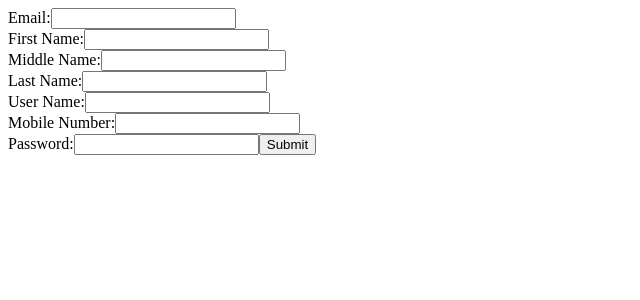
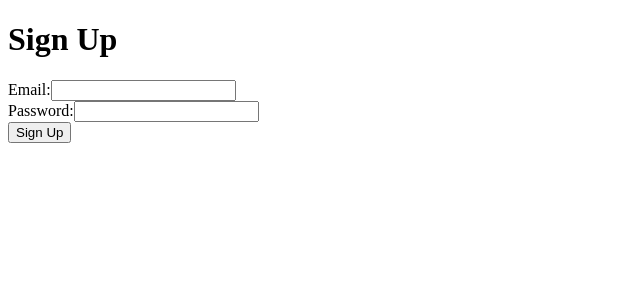
Before and after one commit to BrewerNet/bmac-app, a Next.js app: page /signup in a window 1280 px wide. Shown: the top 300 px of the page, without its empty margins (0-640 px from the left). Built offline with nearby package versions, Linux system fonts and the light colour scheme.

Commit message:
restruct the signup page

```diff
--- /dev/null
+++ b/src/app/signup/SignupForm.tsx
@@ -0,0 +1,61 @@
+'use client';
+
+import { useState } from 'react';
+import axios from 'axios';
+
+export default function SignupForm() {
+  const [credentials, setCredentials] = useState({
+    identifier: '',
+    password: ''
+  });
+
+  const handleChange = (e:any) => {
+    const { name, value } = e.target;
+    setCredentials((prev) => ({
+      ...prev,
+      [name]: value
+    }));
+  };
+
+  const handleSubmit = async (e:any) => {
+    e.preventDefault();
+    try {
+      const response = await axios.post('/api/signup', credentials);
+      if (response.status === 200) {
+        console.log('Signup successfully!', response.data);
+      } else {
+        console.error('Failed to signup.');
+      }
+    } catch (error) {
+      console.error('Error signup:', error);
+    }
+  };
+
+  return (
+    <form onSubmit={handleSubmit}>
+      <label>
+        Email:
+        <input
+          type="text"
+          name="identifier"
+          value={credentials.identifier}
+          onChange={handleChange}
+          required
+        />
+      </label>
+      <br />
+      <label>
+        Password:
+        <input
+          type="password"
+          name="password"
+          value={credentials.password}
+          onChange={handleChange}
+          required
+        />
+      </label>
+      <br />
+      <button type="submit">Sign Up</button>
+    </form>
+  );
+}
--- a/src/app/signup/page.tsx
+++ b/src/app/signup/page.tsx
@@ -1,123 +1,12 @@
 'use client';
 
-import { useState } from "react";
-import axios from '../../utils/axios'
+import SignupForm from "./SignupForm";
 
-const SignUpPage = () => {
-  const [formData, setFormData] = useState({
-    email: '',
-    username: '',
-    first_name:'',
-    middle_name:'',
-    last_name:'',
-    password:'',
-    mobile_number:''
-  });
-
-  const handleSubmit = async (e:any) => {
-    e.preventDefault();
-    const signUpUrl = process.env.NEXT_PUBLIC_SIGNUP_URL;
-    if (!signUpUrl) {
-      console.error('SIGN_UP_URL environment variable is not defined');
-      return;
-    }
-    try {
-      const response = await axios.post(signUpUrl, formData);
-      if (response.status === 200) {
-        console.log('Form data submitted successfully!', response.data);
-      } else {
-        console.error('Failed to submit form data.');
-      }
-    } catch (error) {
-      console.error('Error submitting form data:', error);
-    }
-    console.log("Submit Value:", formData);
-  }
-
-  const handleChange = (e:any) => {
-    const { name, value } = e.target;
-    setFormData(prevFormData => ({
-      ...prevFormData,
-      [name]: value
-    }));
-  };
-
-  return(
+export default function SignupPage() {
+  return (
     <div>
-      <form onSubmit={handleSubmit}>
-        <label>
-          Email:
-          <input
-            type="email"
-            name="email"
-            value={formData.email}
-            onChange={handleChange}
-          />
-        </label>
-        <br/>
-        <label>
-          First Name:
-          <input
-            type="text"
-            name="first_name"
-            value={formData.first_name}
-            onChange={handleChange}
-          />
-        </label>
-        <br/>
-        <label>
-          Middle Name:
-          <input
-            type="text"
-            name="middle_name"
-            value={formData.middle_name}
-            onChange={handleChange}
-          />
-        </label>
-        <br/>
-        <label>
-          Last Name:
-          <input
-            type="text"
-            name="last_name"
-            value={formData.last_name}
-            onChange={handleChange}
-          />
-        </label>
-        <br/>
-        <label>
-          User Name:
-          <input
-            type="text"
-            name="username"
-            value={formData.username}
-            onChange={handleChange}
-          />
-        </label>
-        <br/>
-        <label>
-          Mobile Number:
-          <input
-            type="text"
-            name="mobile_number"
-            value={formData.mobile_number}
-            onChange={handleChange}
-          />
-        </label>
-        <br/>
-        <label>
-          Password:
-          <input
-            type="password"
-            name="password"
-            value={formData.password}
-            onChange={handleChange}
-          />
-        </label>
-        <button type="submit">Submit</button>
-      </form>
+      <h1>Sign Up</h1>
+      <SignupForm />
     </div>
-  )
+  );
 }
-
-export default SignUpPage;
--- a/src/pages/api/hello.ts
+++ /dev/null
@@ -1,13 +0,0 @@
-// Next.js API route support: https://nextjs.org/docs/api-routes/introduction
-import type { NextApiRequest, NextApiResponse } from "next";
-
-type Data = {
-  name: string;
-};
-
-export default function handler(
-  req: NextApiRequest,
-  res: NextApiResponse<Data>,
-) {
-  res.status(200).json({ name: "John Doe" });
-}
```
Also changed, not shown: src/app/api/signup/route.tsx (added, +25 -0 lines), src/app/components/Footer.tsx (added), src/app/components/Header.tsx (added).
